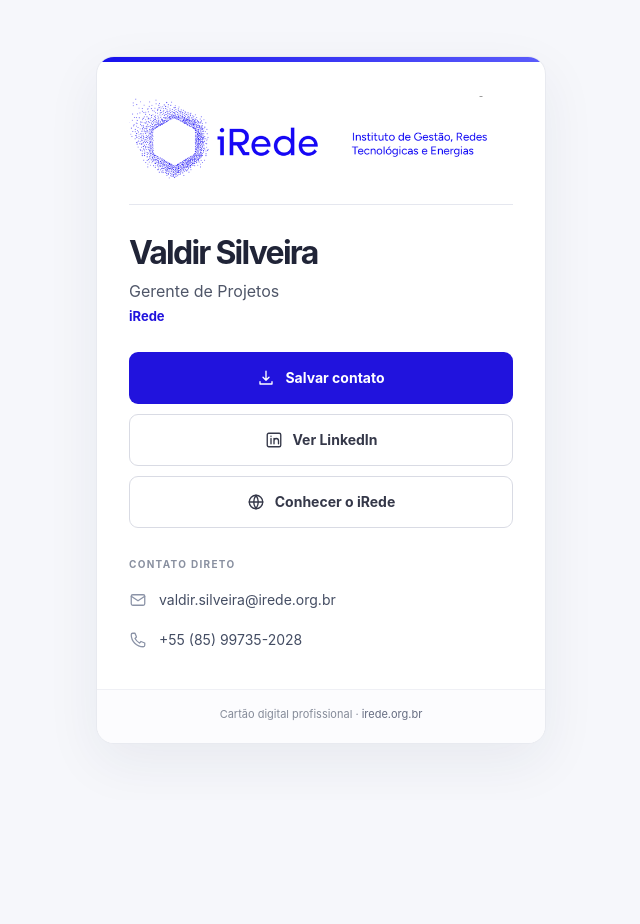
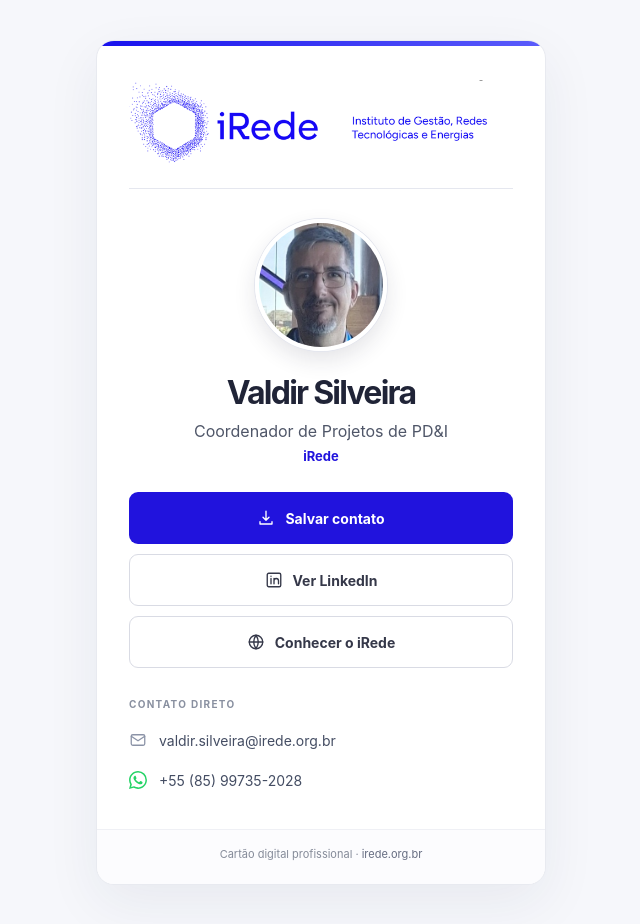
Before and after one commit to valdirsjr/nfc-card, a plain HTML site: page index.html in a window 1280 px wide. Shown: the whole page, without its empty margins (319-959 px from the left). Before the commit the page ends 800 px from the top, so only its background shows below. Drawn offline with Linux system fonts and the light colour scheme.

Commit message:
Add files via upload

```diff
--- a/index.html
+++ b/index.html
@@ -4,10 +4,11 @@
 <meta charset="utf-8">
 <meta name="viewport" content="width=device-width, initial-scale=1, viewport-fit=cover">
 <meta name="theme-color" content="#f6f7fb">
-<meta name="description" content="Cartão de contato profissional de Valdir Silveira, Gerente de Projetos no iRede.">
+<meta name="description" content="Cartão de contato profissional de Valdir Silveira, Coordenador de Projetos de PD&amp;I no iRede.">
 <meta property="og:title" content="Valdir Silveira — Contato profissional">
-<meta property="og:description" content="Gerente de Projetos | iRede. Salve meu contato e vamos nos conectar.">
+<meta property="og:description" content="Coordenador de Projetos de PD&amp;I | iRede. Salve meu contato e vamos nos conectar.">
 <meta property="og:type" content="website">
+<meta property="og:image" content="https://valdirsjr.github.io/nfc-card/foto-valdir.jpg">
 <title>Valdir Silveira | Cartão profissional</title>
 <style>
 :root{color-scheme:light;--ink:#202437;--muted:#687186;--line:#e5e7ef;--brand:#2010f5;--brand-deep:#2113dd;--bg:#f6f7fb;font-family:Inter,ui-sans-serif,-apple-system,BlinkMacSystemFont,"Segoe UI",Roboto,Arial,sans-serif}
@@ -20,6 +21,9 @@ a{color:inherit}
 .brandline{display:flex;align-items:center;justify-content:center;min-height:76px}
 .brand{width:100%;display:flex;align-items:center;justify-content:center}
 .brand img{display:block;width:100%;max-width:385px;height:auto;object-fit:contain}
+.portrait-wrap{display:flex;justify-content:center;margin:0 0 24px}
+.portrait{display:block;width:132px;height:132px;border-radius:50%;object-fit:cover;object-position:center -5px;border:4px solid #fff;box-shadow:0 0 0 1px #e4e6ee,0 9px 22px rgba(32,36,55,.12)}
+.identity{text-align:center}
 .rule{height:1px;background:var(--line);margin:24px 0 30px}
 h1{font-size:32px;line-height:1.12;letter-spacing:-.055em;font-weight:720;margin:0 0 10px}
 .role{font-size:16px;color:#4f5668;margin:0 0 7px}
@@ -51,9 +55,12 @@ h1{font-size:32px;line-height:1.12;letter-spacing:-.055em;font-weight:720;margin
       </div>
     </header>
     <div class="rule"></div>
-    <h1>Valdir Silveira</h1>
-    <p class="role">Gerente de Projetos</p>
-    <p class="org">iRede</p>
+    <div class="portrait-wrap"><img class="portrait" src="foto-valdir.jpg" alt="Foto profissional de Valdir Silveira" width="132" height="132"></div>
+    <div class="identity">
+      <h1>Valdir Silveira</h1>
+      <p class="role">Coordenador de Projetos de PD&amp;I</p>
+      <p class="org">iRede</p>
+    </div>
     <nav class="actions" aria-label="Ações do cartão">
       <a class="btn btn-primary" href="./valdir_silveira.vcf" download="Valdir_Silveira.vcf"><svg viewBox="0 0 24 24" aria-hidden="true"><path d="M12 3v12m-4-4 4 4 4-4"/><path d="M4 17v3h16v-3"/></svg>Salvar contato</a>
       <a class="btn btn-outline" href="https://www.linkedin.com/in/valdirsilveira/" target="_blank" rel="noopener noreferrer"><svg viewBox="0 0 24 24" aria-hidden="true"><rect x="3" y="3" width="18" height="18" rx="2"/><path d="M8 10v7M8 7v.1M12 17v-7m0 3a3 3 0 0 1 6 0v4"/></svg>Ver LinkedIn</a>
@@ -61,7 +68,7 @@ h1{font-size:32px;line-height:1.12;letter-spacing:-.055em;font-weight:720;margin
     </nav>
     <p class="section-title">Contato direto</p>
     <a class="detail" href="mailto:valdir.silveira@irede.org.br"><svg viewBox="0 0 24 24" aria-hidden="true"><rect x="3" y="5" width="18" height="14" rx="2"/><path d="m3 7 9 6 9-6"/></svg><span>valdir.silveira@irede.org.br</span></a>
-    <a class="detail" href="tel:+5585997352028"><svg viewBox="0 0 24 24" aria-hidden="true"><path d="M8 3H5a2 2 0 0 0-2 2c0 8.8 7.2 16 16 16a2 2 0 0 0 2-2v-3l-5-2-2 2a16 16 0 0 1-6-6l2-2-2-5Z"/></svg><span>+55 (85) 99735-2028</span></a>
+    <a class="detail" href="https://wa.me/5585997352028" target="_blank" rel="noopener noreferrer" aria-label="Conversar no WhatsApp com Valdir"><svg viewBox="0 0 16 16" aria-hidden="true" style="fill:#25D366;stroke:none"><path d="M13.601 2.326A7.854 7.854 0 0 0 7.994 0C3.603 0 .027 3.575.024 7.97c-.001 1.405.367 2.777 1.067 3.988L0 16l4.144-1.087a7.96 7.96 0 0 0 3.846.98h.003c4.39 0 7.968-3.575 7.97-7.97a7.92 7.92 0 0 0-2.362-5.597M7.994 14.55a6.6 6.6 0 0 1-3.36-.92l-.24-.144-2.49.652.665-2.426-.157-.249a6.6 6.6 0 0 1-1.013-3.49c.002-3.645 2.97-6.612 6.619-6.612a6.58 6.58 0 0 1 4.675 1.937 6.57 6.57 0 0 1 1.934 4.68c-.002 3.646-2.971 6.612-6.633 6.612m3.629-4.952c-.199-.1-1.178-.58-1.36-.646-.182-.067-.314-.1-.446.1-.132.198-.513.646-.629.779-.116.132-.232.149-.43.05-.198-.1-.836-.308-1.592-.982-.588-.524-.985-1.17-1.1-1.368-.116-.199-.012-.306.087-.405.089-.089.198-.232.298-.348.099-.116.132-.199.198-.331.066-.133.033-.249-.017-.348-.05-.1-.446-1.075-.612-1.473-.161-.388-.325-.335-.446-.341l-.38-.007a.73.73 0 0 0-.53.249c-.182.199-.695.68-.695 1.656s.712 1.922.811 2.054c.1.133 1.4 2.137 3.392 2.996.474.204.843.326 1.131.417.475.151.907.13 1.249.079.381-.057 1.178-.481 1.343-.946.166-.464.166-.862.116-.945-.05-.083-.182-.133-.38-.232"/></svg><span>+55 (85) 99735-2028</span></a>
   </div>
   <footer class="footer">Cartão digital profissional · <a href="https://irede.org.br/" target="_blank" rel="noopener noreferrer">irede.org.br</a></footer>
 </main>
```
Also changed, not shown: foto-valdir.jpg (added), 1 other file.
